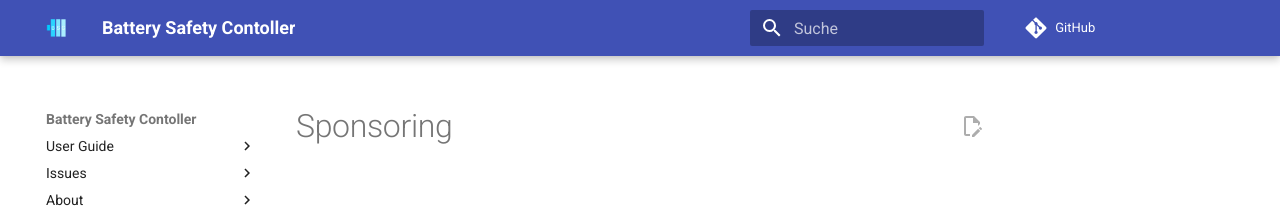
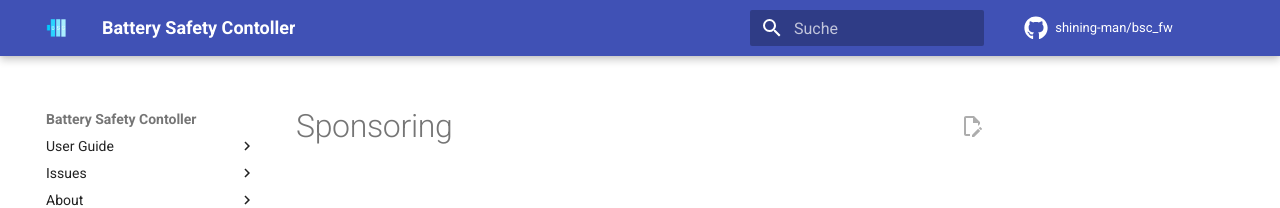
Before and after one commit to bsc-org/bsc, an MkDocs documentation site: the page built from docs/sponsor.md, in a window 1280 px wide. Shown: the top 208 px of the page. Built offline with MkDocs 1.6.1 and Material for MkDocs 9.7.7, drawn with Linux system fonts in a browser that asks for light colours; comment, search, counter and statistics services are not loaded.

Commit message:
Änderungsdatum hinzugefügt

```diff
--- a/mkdocs.yml
+++ b/mkdocs.yml
@@ -1,5 +1,6 @@
 site_name: Battery Safety Contoller
 repo_url: https://github.com/shining-man/bsc_fw
+repo_name: shining-man/bsc_fw
 edit_uri: https://github.com/bsc-org/bsc/edit/main/docs
 
 theme:
@@ -8,13 +9,21 @@
   favicon: img/favicon.png
   language: de
   highlightjs: true
+
   features:
     - content.action.edit
+
+  icon:
+    repo: fontawesome/brands/github
+
 
 plugins:
   - search:
 #      indexing: 'full'
   - mermaid2
+
+  - git-revision-date-localized:
+      enable_creation_date: false
 
 extra_css:
   - css/extra.css
```
Also changed, not shown: 1 other file.
